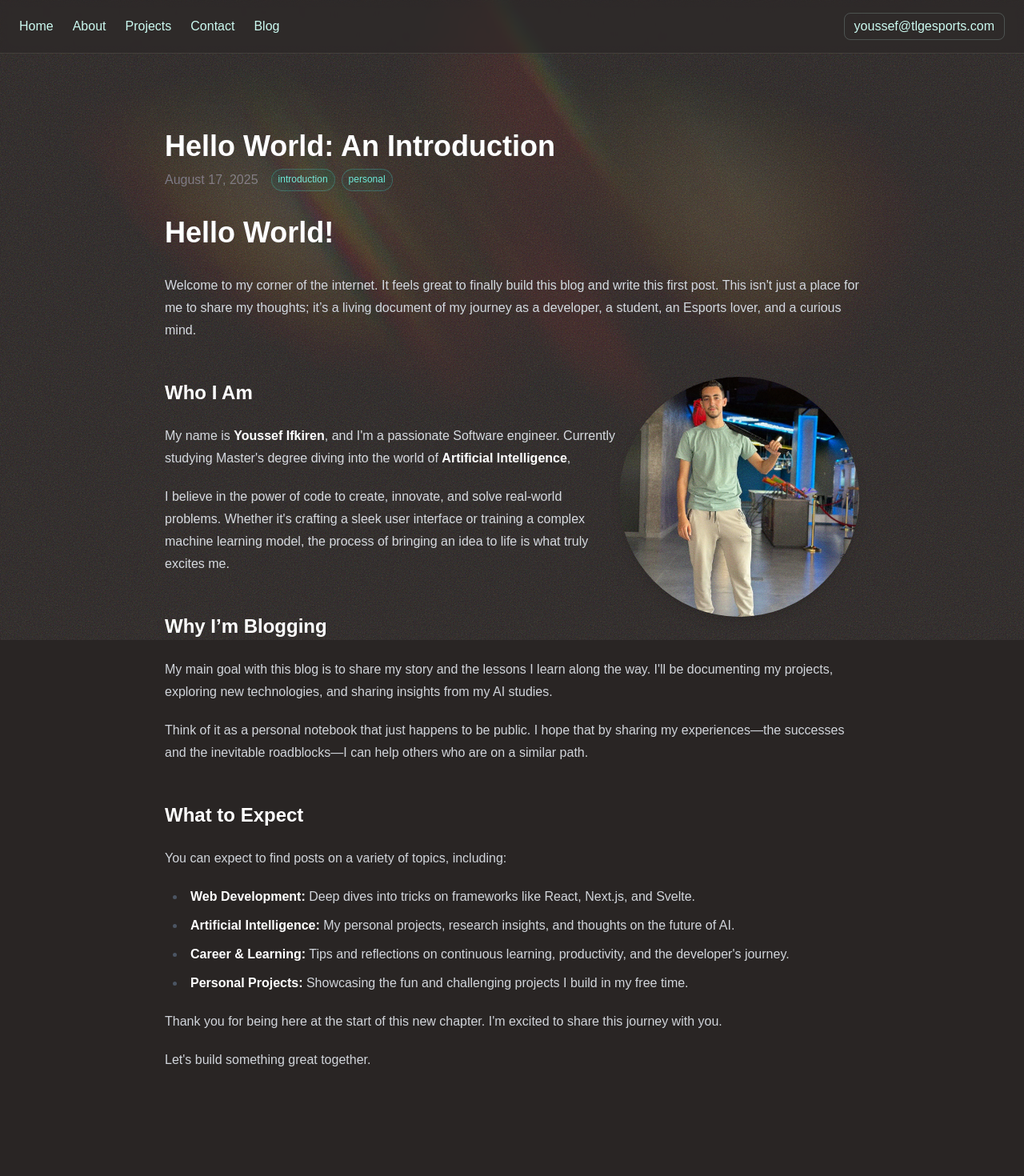
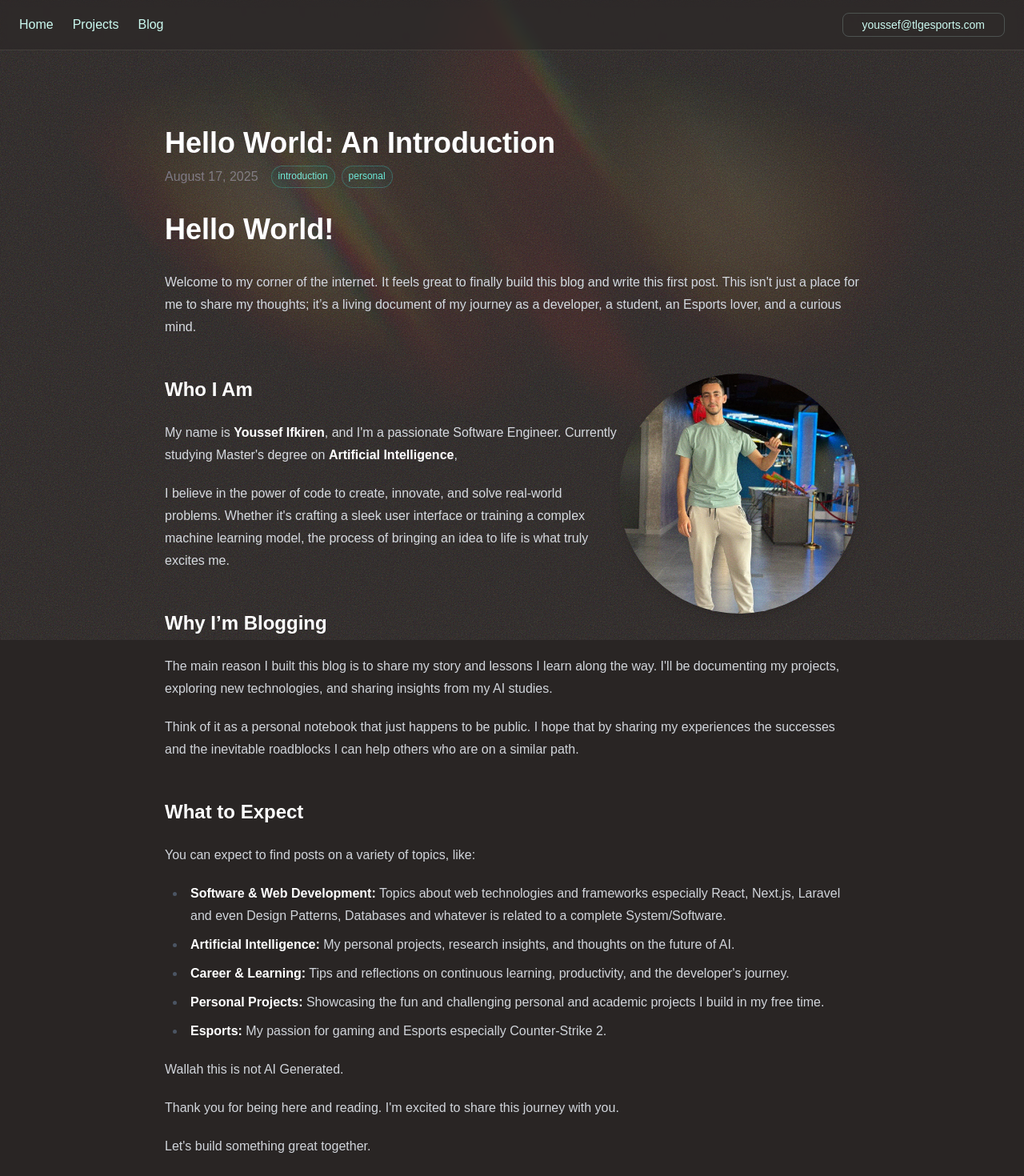
Before and after one commit to youssefifkiren/portfolio, a Next.js app: page /blog/who-is-youssef in a window 1280 px wide. Shown: the top 1470 px of the page at 80% size. Before the commit the page ends 1403 px from the top, so only its background shows below. Built offline with nearby package versions, Linux system fonts and the light colour scheme.

Commit message:
updated nextjs to latest version and fixed metadata for blog page

```diff
--- a/app/blog/[slug]/page.tsx
+++ b/app/blog/[slug]/page.tsx
@@ -1,12 +1,23 @@
+import { Metadata } from 'next';
 import { readFile } from 'node:fs/promises';
 import path from 'node:path';
 import { type Frontmatter } from '@/lib/types';
 import { CodeBlock } from '@/components/ui/code-block';
-import { compileMDX, MDXRemote } from 'next-mdx-remote/rsc';
+import { compileMDX } from 'next-mdx-remote/rsc';
 import remarkGfm from 'remark-gfm';
 import rehypePrettyCode from 'rehype-pretty-code';
 import MdImg from '@/components/blog/MdImg';
 
+export async function generateMetadata({
+  params,
+}: {
+  params: { slug: string };
+}): Promise<Metadata> {
+  return {
+    title: "Blog",
+    description: "My public personal notebook where I share latest posts, projects, and ideas."
+  }
+}
 
 export default async function BlogPostPage({
   params,
--- a/app/blog/page.tsx
+++ b/app/blog/page.tsx
@@ -1,8 +1,16 @@
+import { Metadata } from 'next';
 import { readdir, readFile } from 'node:fs/promises';
 import path from 'node:path';
 import { compileMDX } from 'next-mdx-remote/rsc';
 import { type Frontmatter } from '@/lib/types';
 import { Card } from '@/components/ui/card';
+
+export async function generateMetadata(): Promise<Metadata> {
+  return {
+    title: "Blog",
+    description: "My public personal notebook where I share latest posts, projects, and ideas."
+  }
+}
 
 export default async function BlogPage() {
   const postsDir = path.join(process.cwd(), 'content/blog');
--- a/app/layout.tsx
+++ b/app/layout.tsx
@@ -47,7 +47,7 @@ export default function RootLayout({
   children: React.ReactNode;
 }>) {
   return (
-    <html lang="en">
+    <html lang="en" suppressHydrationWarning>
       <body
         className={cn(monsterrat.variable, 'antialiased bg-stone-800 selection:bg-teal-400/90 selection:text-white')}
       >
--- a/components/ui/overlays/Navbar.tsx
+++ b/components/ui/overlays/Navbar.tsx
@@ -5,26 +5,30 @@ import { useState } from "react"
 
 const Navbar = () => {
   const [isOpen, setIsOpen] = useState(false)
-
+  const navElemets = [
+    {
+      slug: "Home",
+      link: "/"
+    },
+    {
+      slug: "Projects",
+      link: "#projects"
+    },
+    {
+      slug: "Blog",
+      link: "/blog"
+    },
+  ]
   return (
     <header className="sticky top-0 z-50 backdrop-blur-sm bg-stone-800/50 border-b border-stone-700">
       <nav className="flex items-center justify-between px-4 py-4 sm:px-6">
         <div className="hidden md:flex space-x-6">
-          <Link href="/" className="text-teal-100 hover:text-teal-300 transition-colors">
-            Home
-          </Link>
-          <Link href="#about" className="text-teal-100 hover:text-teal-300 transition-colors">
-            About
-          </Link>
-          <Link href="#projects" className="text-teal-100 hover:text-teal-300 transition-colors">
-            Projects
-          </Link>
-          <Link href="#contact" className="text-teal-100 hover:text-teal-300 transition-colors">
-            Contact
-          </Link>
-          <Link href="/blog" className="text-teal-100 hover:text-teal-300 transition-colors">
-            Blog
-          </Link>
+          {navElemets.map((n, i) => (
+            <Link key={i} href={n.link} className="text-teal-100 hover:text-teal-300 transition-colors">
+              {n.slug}
+            </Link>
+          ))}
+
         </div>
 
         <div className="md:hidden">
@@ -40,7 +44,7 @@ const Navbar = () => {
 
         <a
           href={`mailto:${metainfo.email}`}
-          className="hidden sm:inline-block text-teal-100 hover:text-teal-300 transition-colors px-3 py-1 border border-teal-100/20 rounded-lg hover:border-teal-300/50"
+          className="inline-block text-sm  text-teal-100 hover:text-teal-300 transition-colors px-6 py-1 border border-teal-100/20 rounded-lg hover:border-teal-300/50"
         >
           {metainfo.email}
         </a>
@@ -48,18 +52,11 @@ const Navbar = () => {
         {isOpen && (
           <div className="md:hidden absolute top-16 left-0 right-0 bg-stone-800/95 backdrop-blur-sm border-b border-stone-700">
             <div className="flex flex-col space-y-4 px-6 py-4">
-              <Link href="/" className="text-teal-100 hover:text-teal-300 transition-colors" onClick={() => setIsOpen(false)}>
-                Home
-              </Link>
-              <Link href="#about" className="text-teal-100 hover:text-teal-300 transition-colors" onClick={() => setIsOpen(false)}>
-                About
-              </Link>
-              <Link href="#projects" className="text-teal-100 hover:text-teal-300 transition-colors" onClick={() => setIsOpen(false)}>
-                Projects
-              </Link>
-              <Link href="#contact" className="text-teal-100 hover:text-teal-300 transition-colors" onClick={() => setIsOpen(false)}>
-                Contact
-              </Link>
+              {navElemets.map((n, i) => (
+                <Link key={i} href={n.link} className="text-teal-100 hover:text-teal-300 transition-colors" onClick={() => setIsOpen(false)}>
+                  {n.slug}
+                </Link>
+              ))}
             </div>
           </div>
         )}
--- a/content/blog/who-is-youssef.mdx
+++ b/content/blog/who-is-youssef.mdx
@@ -16,11 +16,11 @@ Welcome to my corner of the internet. It feels great to finally build this blog
   caption="This is me, probably working on something fun!"
   width={400}
   height={600}
-  className="rounded-full shadow-lg ml-auto my-6 max-w-[200px] md:max-w-[300px] aspect-square object-cover float-right"
+  className="rounded-full shadow-lg ml-auto my-6 max-w-[170px] md:max-w-[300px] aspect-square object-cover float-right"
 />
 ## Who I Am
 
-My name is **Youssef Ifkiren**, and I'm a passionate Software engineer. Currently studying Master's degree diving into the world of **Artificial Intelligence**,
+My name is **Youssef Ifkiren**, and I'm a passionate Software Engineer. Currently studying Master's degree on **Artificial Intelligence**,
 
 I believe in the power of code to create, innovate, and solve real-world problems. Whether it's crafting a sleek user interface or training a complex machine learning model, the process of bringing an idea to life is what truly excites me.
 
@@ -28,19 +28,22 @@ I believe in the power of code to create, innovate, and solve real-world problem
 
 ## Why I’m Blogging
 
-My main goal with this blog is to share my story and the lessons I learn along the way. I'll be documenting my projects, exploring new technologies, and sharing insights from my AI studies.
+The main reason I built this blog is to share my story and lessons I learn along the way. I'll be documenting my projects, exploring new technologies, and sharing insights from my AI studies.
 
-Think of it as a personal notebook that just happens to be public. I hope that by sharing my experiences—the successes and the inevitable roadblocks—I can help others who are on a similar path.
+Think of it as a personal notebook that just happens to be public. I hope that by sharing my experiences the successes and the inevitable roadblocks I can help others who are on a similar path.
 
 ## What to Expect
 
-You can expect to find posts on a variety of topics, including:
+You can expect to find posts on a variety of topics, like:
 
-* **Web Development:** Deep dives into tricks on frameworks like React, Next.js, and Svelte.
+* **Software & Web Development:** Topics about web technologies and frameworks especially React, Next.js, Laravel and even Design Patterns, Databases and whatever is related to a complete System/Software.
 * **Artificial Intelligence:** My personal projects, research insights, and thoughts on the future of AI.
 * **Career & Learning:** Tips and reflections on continuous learning, productivity, and the developer's journey.
-* **Personal Projects:** Showcasing the fun and challenging projects I build in my free time.
+* **Personal Projects:** Showcasing the fun and challenging personal and academic projects I build in my free time.
+* **Esports:** My passion for gaming and Esports especially Counter-Strike 2.
 
-Thank you for being here at the start of this new chapter. I'm excited to share this journey with you.
+Wallah this is not AI Generated.
+
+Thank you for being here and reading. I'm excited to share this journey with you.
 
 Let's build something great together.
```
Also changed, not shown: package.json (+4 -4 lines), 1 other file (tests, documents, lock files or other folders).
